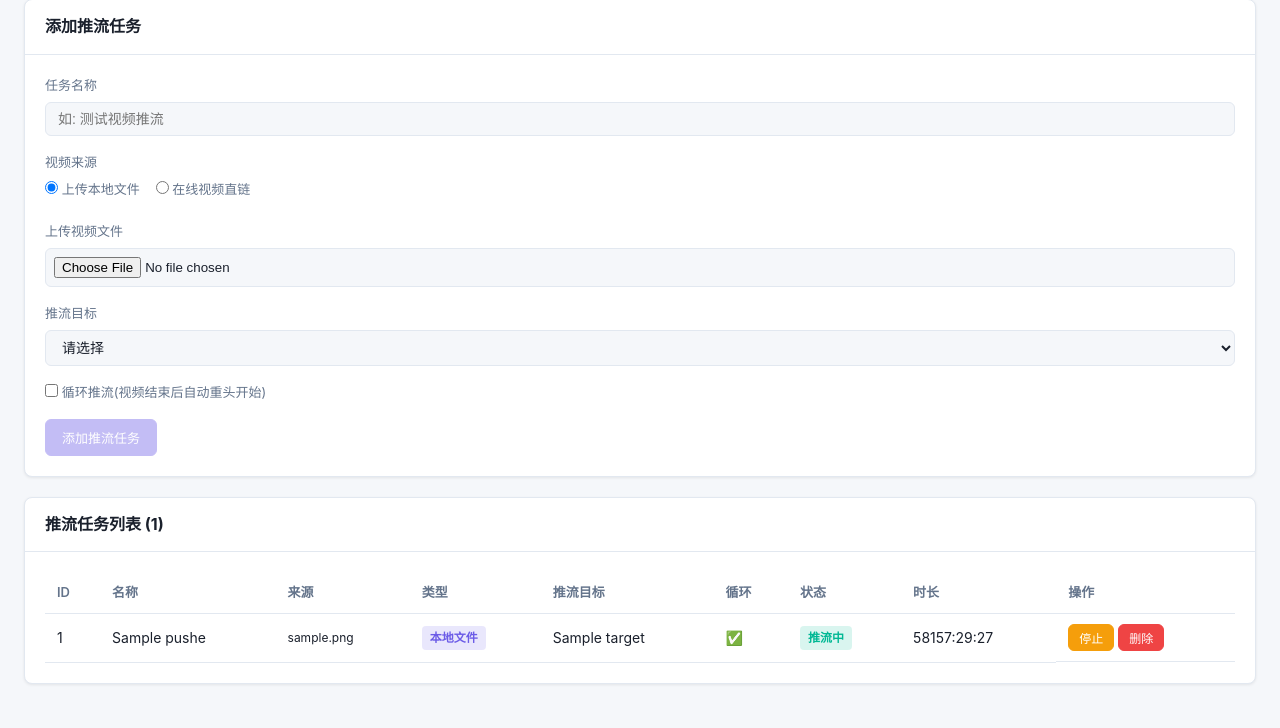
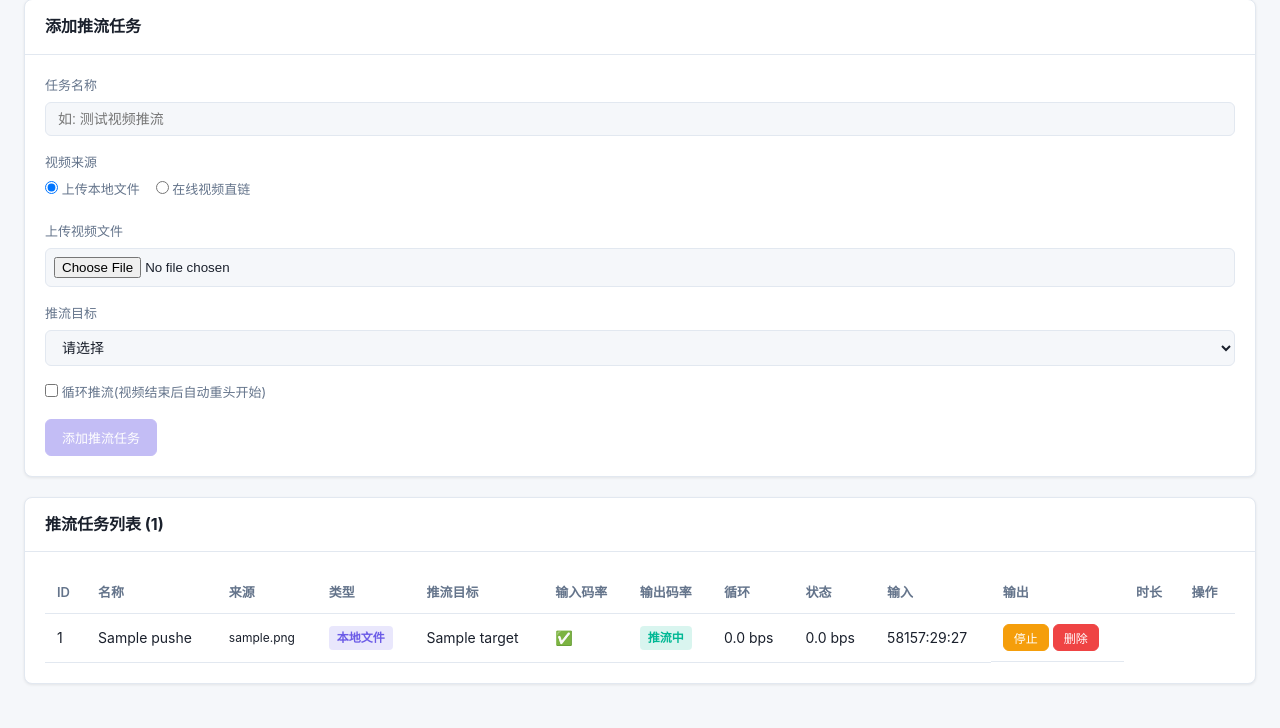
Before and after one commit to yyzq-cf/stream-bridge, a Flask app: page /video-push in a window 1280 px wide. Shown: the part 139-867 px from the top of the page. Run offline with Flask 3, Linux system fonts and the light colour scheme; a user stored in the database is signed in; tables that the repository leaves empty hold one stand-in row (values such as "Sample post").

Commit message:
fix: 码率统计改用rchar/wchar(含网络IO),视频推流也显示码率

```diff
--- a/app.py
+++ b/app.py
@@ -453,7 +453,34 @@ def video_push_stats(tid):
         m, s = divmod(rem, 60)
         uptime = f'{h:02d}:{m:02d}:{s:02d}'
 
-    return jsonify({'ok': True, 'status': task.status, 'uptime': uptime, 'pid': task.ffmpeg_pid})
+    # 码率统计
+    import time as _time
+    r1 = w1 = 0
+    try:
+        with open(f'/proc/{task.ffmpeg_pid}/io', 'r') as f:
+            for line in f:
+                if line.startswith('rchar:'): r1 = int(line.split()[1])
+                elif line.startswith('wchar:'): w1 = int(line.split()[1])
+    except: pass
+    _time.sleep(1.5)
+    r2 = w2 = 0
+    try:
+        with open(f'/proc/{task.ffmpeg_pid}/io', 'r') as f:
+            for line in f:
+                if line.startswith('rchar:'): r2 = int(line.split()[1])
+                elif line.startswith('wchar:'): w2 = int(line.split()[1])
+    except: pass
+
+    read_bps = (r2 - r1) * 8 // 1.5
+    write_bps = (w2 - w1) * 8 // 1.5
+
+    def fmt(bps):
+        if bps > 1_000_000: return f'{bps/1_000_000:.1f} Mbps'
+        elif bps > 1_000: return f'{bps/1_000:.0f} kbps'
+        else: return f'{bps} bps'
+
+    return jsonify({'ok': True, 'status': task.status, 'uptime': uptime, 'pid': task.ffmpeg_pid,
+                    'input_bitrate': fmt(read_bps), 'output_bitrate': fmt(write_bps)})
 
 
 @app.route('/settings')
--- a/stream_engine.py
+++ b/stream_engine.py
@@ -227,14 +227,14 @@ def get_stream_stats(active_stream_id):
         import os
 
         def read_io():
-            """读取进程IO字节数"""
+            """读取进程IO字节数(rchar=总读取字节含网络, wchar=总写入字节)"""
             r, w = 0, 0
             try:
                 with open(f'/proc/{pid}/io', 'r') as f:
                     for line in f:
-                        if line.startswith('read_bytes'):
+                        if line.startswith('rchar:'):
                             r = int(line.split()[1])
-                        elif line.startswith('write_bytes'):
+                        elif line.startswith('wchar:'):
                             w = int(line.split()[1])
             except:
                 pass
--- a/templates/video_push.html
+++ b/templates/video_push.html
@@ -65,8 +65,8 @@
         <table class="table">
             <thead>
                 <tr>
-                    <th>ID</th><th>名称</th><th>来源</th><th>类型</th><th>推流目标</th>
-                    <th>循环</th><th>状态</th><th>时长</th><th>操作</th>
+                    <th>ID</th><th>名称</th><th>来源</th><th>类型</th><th>推流目标</th><th>输入码率</th><th>输出码率</th>
+                    <th>循环</th><th>状态</th><th>输入</th><th>输出</th><th>时长</th><th>操作</th>
                 </tr>
             </thead>
             <tbody>
@@ -89,6 +89,8 @@
                             {{ '推流中' if t.status == 'running' else ('错误' if t.status == 'error' else '已停止') }}
                         </span>
                     </td>
+                    <td id="vp-in-{{ t.id }}">-</td>
+                    <td id="vp-out-{{ t.id }}">-</td>
                     <td id="vp-uptime-{{ t.id }}">-</td>
                     <td class="action-buttons">
                         {% if t.status == 'running' %}
@@ -206,6 +208,10 @@ async function refreshVP() {
             if (data.ok) {
                 const upEl = document.getElementById(`vp-uptime-${id}`);
                 if (upEl) upEl.textContent = data.uptime || '-';
+                const inEl = document.getElementById(`vp-in-${id}`);
+                if (inEl) inEl.textContent = data.input_bitrate || '-';
+                const outEl = document.getElementById(`vp-out-${id}`);
+                if (outEl) outEl.textContent = data.output_bitrate || '-';
             }
         } catch(e) {}
     }
```
